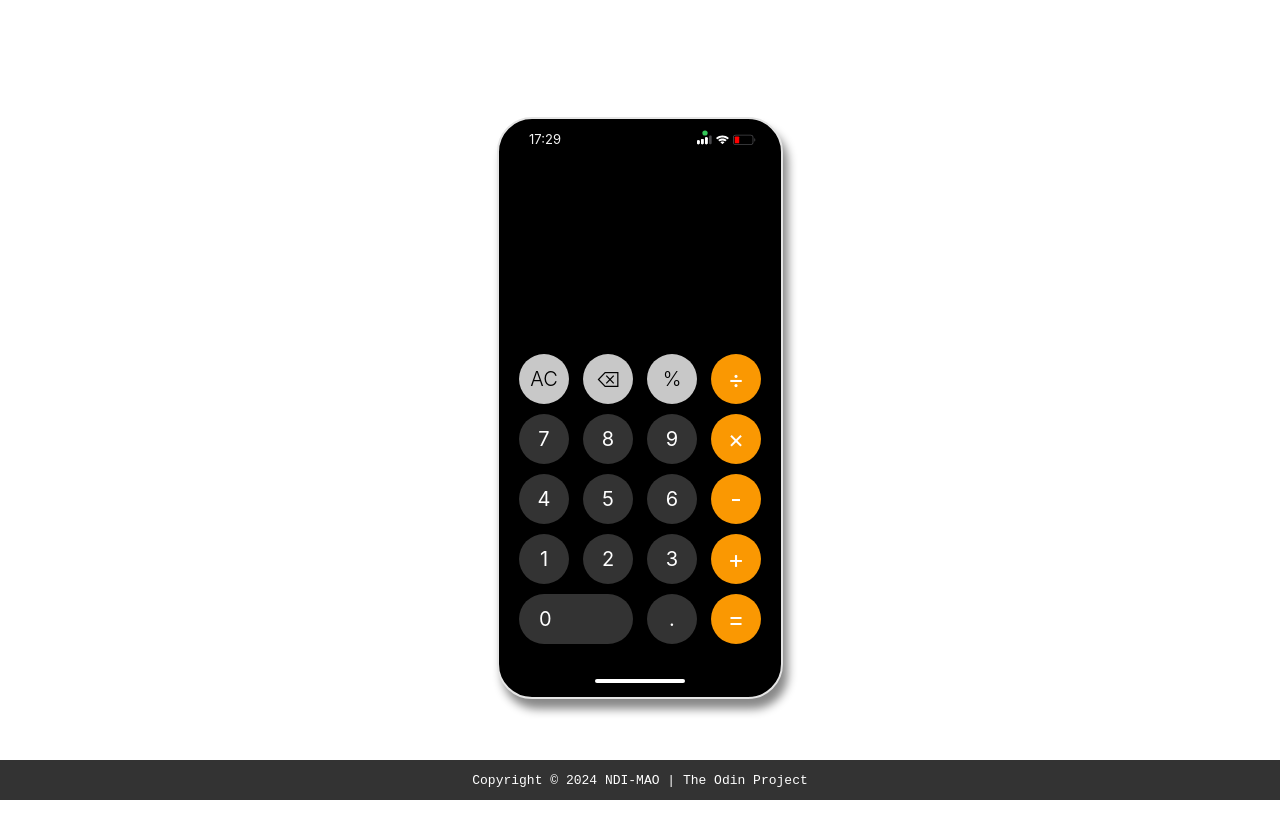
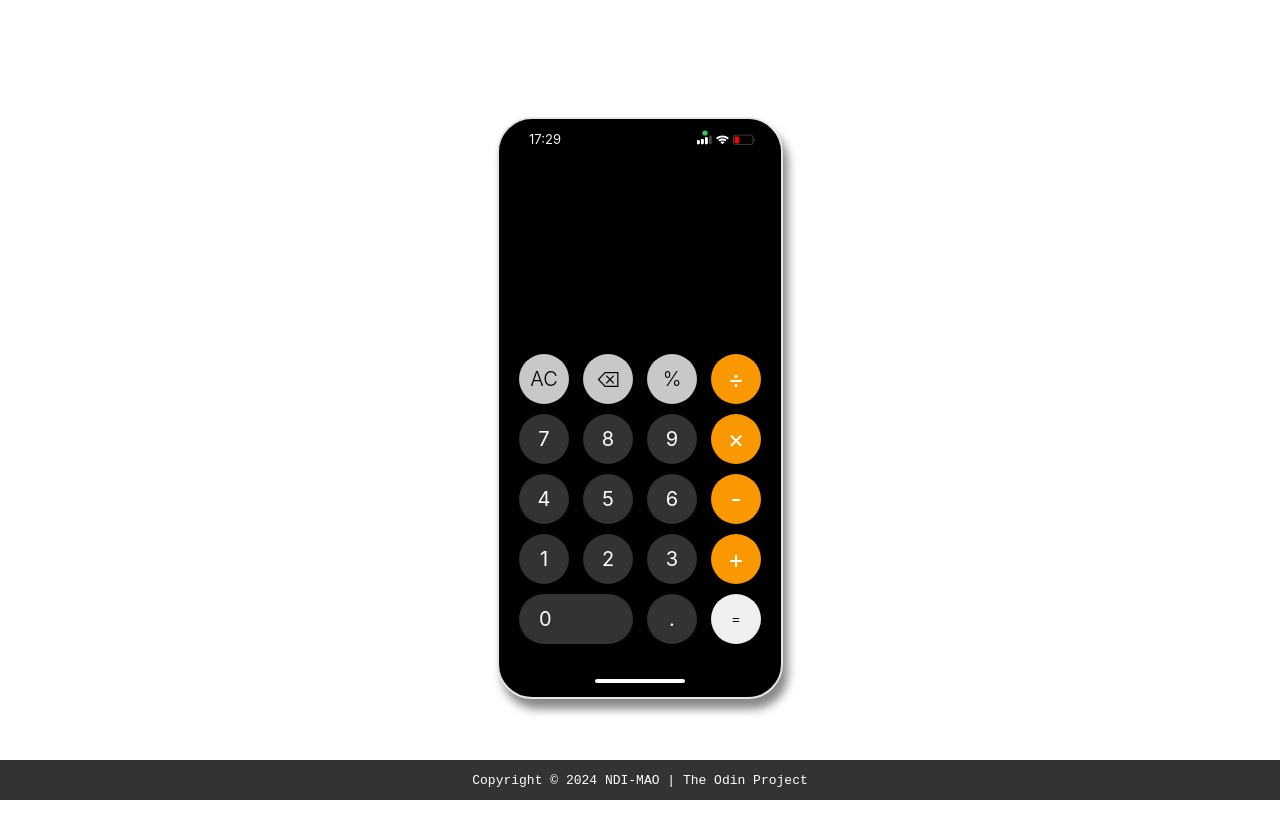
Before and after one commit to NDI-MAO/calculator, a plain HTML site: page index.html in a window 1280 px wide. Drawn offline with Linux system fonts and the light colour scheme.

Commit message:
added id to call equla sign and fixed design bugs

```diff
--- a/index.html
+++ b/index.html
@@ -3,7 +3,7 @@
 <head>
     <meta charset="UTF-8">
     <meta name="viewport" content="width=device-width, initial-scale=1.0">
-    <title>Quick math</title>
+    <title>iPhone calculator</title>
     <link rel="stylesheet" href="./style.css">
 </head>
 <body>
@@ -50,7 +50,7 @@
                 <button class="opButtons">×</button>
                 <button class="opButtons">-</button>
                 <button class="opButtons">+</button>
-                <button class="opButtons">=</button>
+                <button id="equalSign">=</button>
 
             </div>
 
```
